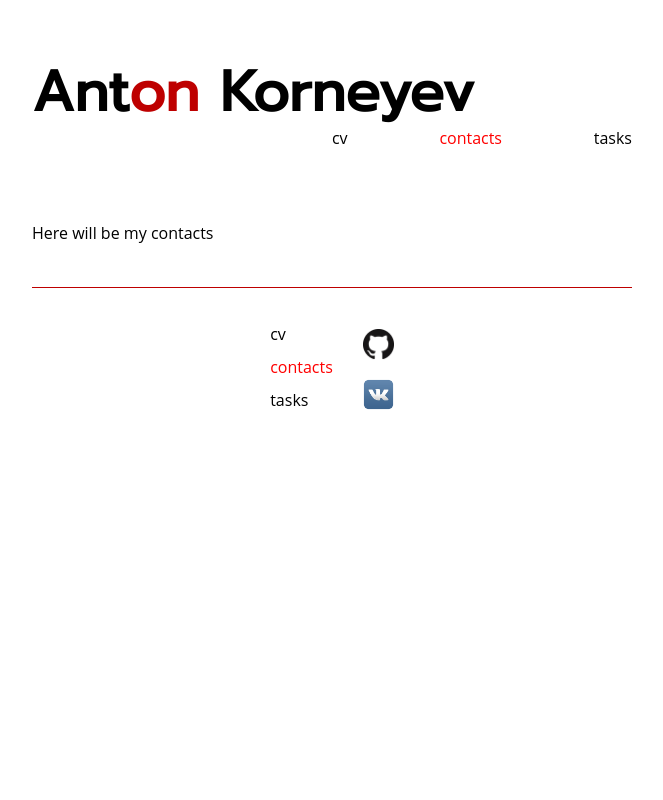
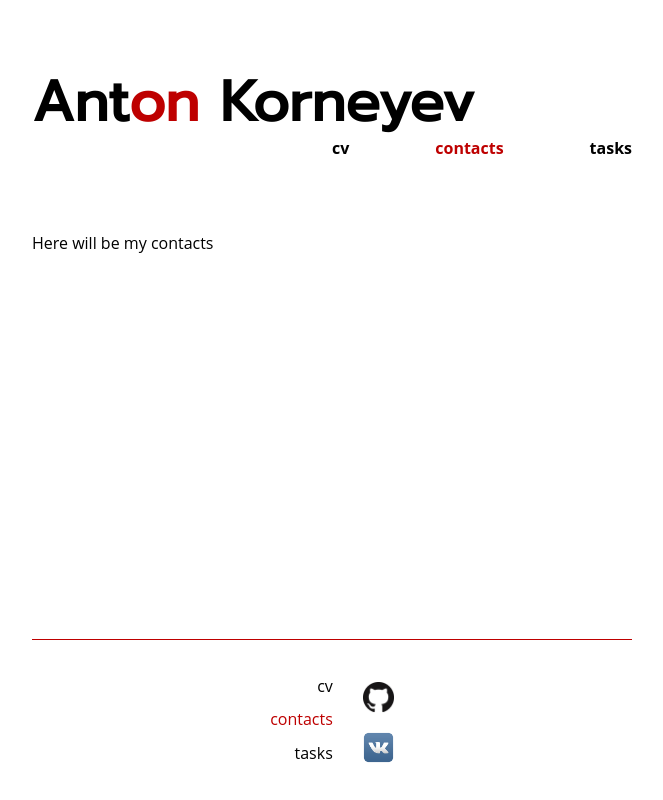
Before and after one commit to ankorn/CV, a React app: page /#/contacts in a window 1280 px wide. Shown: the whole page, without its empty margins (308-971 px from the left). Built offline with nearby package versions, Linux system fonts and the light colour scheme.

Commit message:
made footer sticky

```diff
--- a/index.html
+++ b/index.html
@@ -6,7 +6,7 @@
     <title>Anton Korneyev</title>
 </head>
 <body>
-    <div class="app-container"></div>
+    <div class="app"></div>
     <script src="./static/bundle.js"></script>
 </body>
 </html>
--- a/src/components/app/app.css
+++ b/src/components/app/app.css
@@ -3,6 +3,9 @@
   margin: auto;
   font-family: 'Open Sans', Tahoma, 'Segoe UI', Geneva, Verdana, sans-serif;
   font-size: 16px;
-  margin-top: 80px;
   line-height: 160%;
+
+  display: flex;
+  min-height: 100vh;
+  flex-direction: column;
 }
--- a/src/components/app/index.jsx
+++ b/src/components/app/index.jsx
@@ -1,19 +1,22 @@
 import React from 'react';
 import { HashRouter, Switch, Route, Redirect } from 'react-router-dom';
+
 import Header from '../header';
 import CV from '../cv';
 import Footer from '../footer';
+import Contacts from '../contacts';
+import Tasks from '../tasks';
 
 import './app.css';
 
 export default function App() {
   return (
     <HashRouter>
-      <div>
+      <div className="app-container">
         <Header />
         <Switch>
-          <Route path="/contacts" component={() => (<div>Here will be my contacts</div>)} />
-          <Route path="/tasks" component={() => (<div>Here will be my to do list</div>)} />
+          <Route path="/contacts" component={Contacts} />
+          <Route path="/tasks" component={Tasks} />
           <Route path="/cv" component={CV} />
           <Redirect from="/" to="/cv" />
         </Switch>
--- /dev/null
+++ b/src/components/contacts/contacts.css
@@ -0,0 +1,3 @@
+.contacts {
+  flex: 1;
+}
--- /dev/null
+++ b/src/components/contacts/index.jsx
@@ -0,0 +1,9 @@
+import React from 'react';
+
+import './contacts.css';
+
+export default function Contacts() {
+  return (
+    <h1 className="contacts">Here will be my contacts</h1>
+  );
+}
--- a/src/components/footer/index.jsx
+++ b/src/components/footer/index.jsx
@@ -4,7 +4,10 @@ import Navbar from '../navbar';
 
 import './footer.css';
 
-export default function Footer() {
+export default class Footer extends React.Component {
+  render() {
+    const clientHeight = document.documentElement.clientHeight;
+
     return (
       <div className="footer">
         <Navbar navbarclass="footer-navbar" />
@@ -15,3 +18,4 @@ export default function Footer() {
       </div>
     );
   }
+}
--- a/src/components/header/header.css
+++ b/src/components/header/header.css
@@ -23,6 +23,8 @@
   font-weight: bold;
   font-size: 56.5px;
   margin-bottom: 20px;
+
+  padding-top:90px;
 }
 
 .name-part {
--- a/src/components/navbar/index.jsx
+++ b/src/components/navbar/index.jsx
@@ -2,16 +2,18 @@ import React from 'react';
 import { NavLink } from 'react-router-dom';
 import PropTypes from 'prop-types';
 
-export default function Navbar({ navbarclass }) {
-  return (
-    <ul className={navbarclass}>
-      <div><NavLink activeStyle={{ color: 'red' }} to="/cv">cv</NavLink></div>
-      <div><NavLink activeStyle={{ color: 'red' }} to="/contacts">contacts</NavLink></div>
-      <div><NavLink activeStyle={{ color: 'red' }} to="/tasks">tasks</NavLink></div>
-    </ul>
-  );
+export default class Navbar extends React.Component {
+  static propTypes = {
+    navbarclass: PropTypes.string.isRequired,
+  };
+
+  render() {
+    return (
+      <ul className={this.props.navbarclass}>
+        <li><NavLink activeStyle={{ color: '#be0000', fontweight: 'bold' }} to="/cv">cv</NavLink></li>
+        <li><NavLink activeStyle={{ color: '#be0000' }} to="/contacts">contacts</NavLink></li>
+        <li><NavLink activeStyle={{ color: '#be0000' }} to="/tasks">tasks</NavLink></li>
+      </ul>
+    );
+  }
 }
-
-Navbar.propTypes = {
-  navbarclass: PropTypes.string.isRequired,
-};
--- /dev/null
+++ b/src/components/tasks/index.jsx
@@ -0,0 +1,9 @@
+import React from 'react';
+
+import './tasks.css';
+
+export default function Tasks() {
+  return (
+    <h1 className="tasks">Here will be my to do list</h1>
+  );
+}
--- /dev/null
+++ b/src/components/tasks/tasks.css
@@ -0,0 +1,3 @@
+.tasks {
+  flex: 1;
+}
--- a/src/index.jsx
+++ b/src/index.jsx
@@ -2,4 +2,4 @@ import React from 'react';
 import { render } from 'react-dom';
 import App from './components/app';
 
-render(<App />, document.querySelector('.app-container'));
+render(<App />, document.querySelector('.app'));
```
Lines whose indentation alone changed are shown as unchanged.
